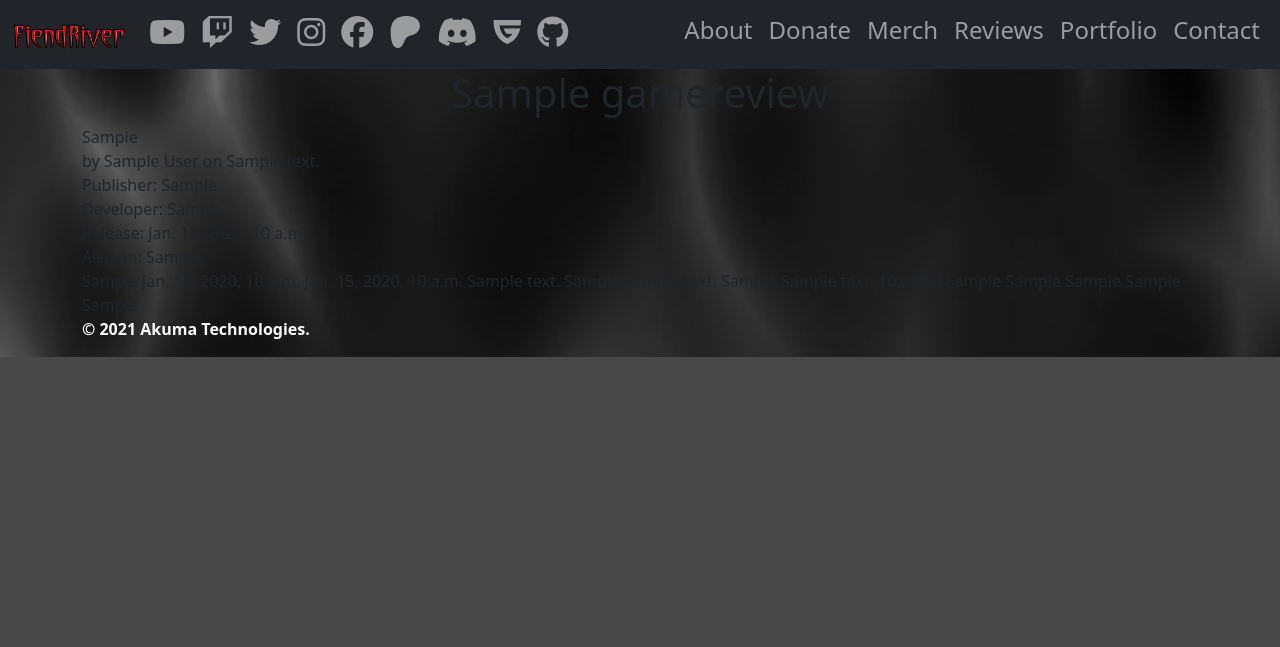
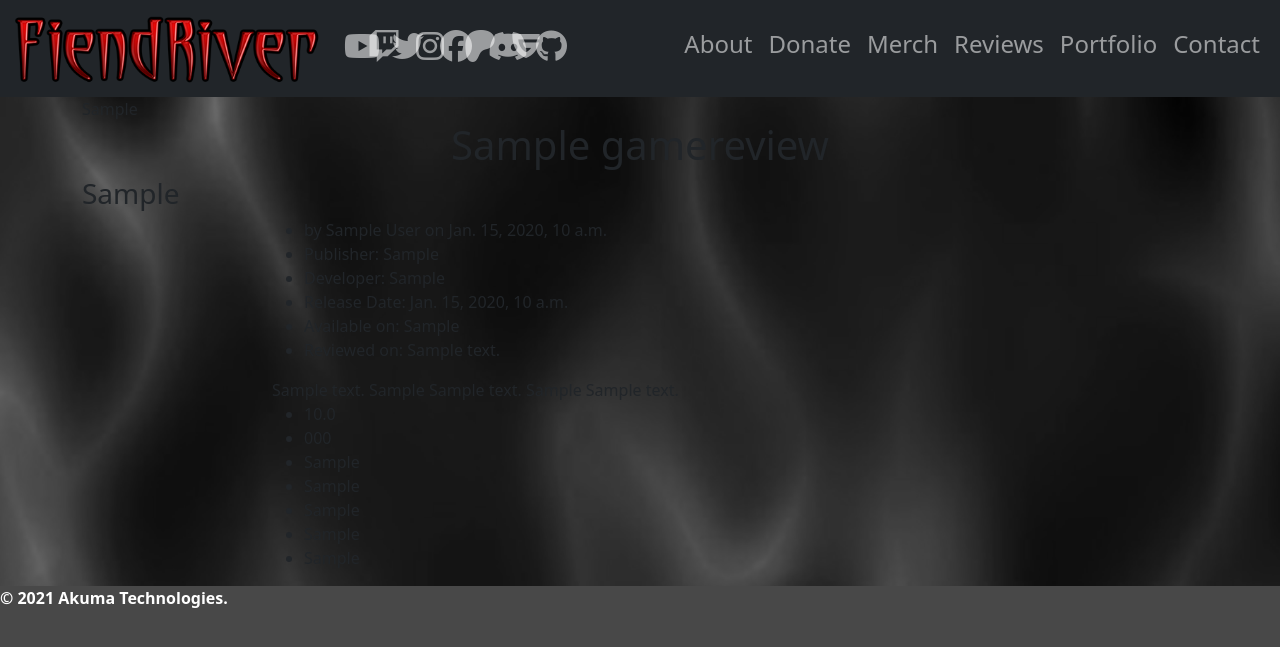
Before and after one commit to Avaddov/FRSITE, a Django app: page /gamereview/1 in a window 1280 px wide. Shown: the top 647 px of the page. Run offline with Django 3.2, Linux system fonts and the light colour scheme; tables that the repository leaves empty hold one stand-in row (values such as "Sample post"); some libraries are stand-ins or nearby versions.

Commit message:
fixed navbar

```diff
--- a/main/forms.py
+++ b/main/forms.py
@@ -13,6 +13,6 @@ class MediaObjectForm(forms.ModelForm):
 class GameReviewForm(forms.ModelForm):
     class Meta:
         model = GameReview
-        fields = ['header', 'game_title', 'headline', 'author', 'publish_date', 'publisher', 'developer', 'release_date', 'reviewed_on', 'platforms',
+        fields = ['header', 'headline', 'author', 'reviewed_on', 'platforms',
         'content_block1',  'media_block1', 'content_block2', 'media_block2', 'content_block3', 'summary',
         'score', 'concept', 'visuals', 'sound', 'playability', 'entertainment_value', 'replay_value'  ]
--- a/main/models.py
+++ b/main/models.py
@@ -38,7 +38,7 @@ class GameReview(models.Model):
     game_title = models.CharField(max_length=200, null=True, blank=True)
     headline = models.CharField(max_length=200, null=True, blank=True)
     author = models.CharField(max_length=200, null=True, blank=True)
-    publish_date = models.DateTimeField(null=True, blank=True)
+    publish_date = models.DateTimeField(auto_now_add=True)
     publisher = models.CharField(max_length=200, null=True, blank=True)
     developer = models.CharField(max_length=200, null=True, blank=True)
     first_release_date = models.DateTimeField(null=True, blank=True)
--- a/main/templates/gamereview.html
+++ b/main/templates/gamereview.html
@@ -8,82 +8,49 @@
 
 <div class="container">
   <div class="row">
-    <div class="ds-header">
-      <div
-        class="
-          field
-          field--name-dynamic-token-fieldnode-game-as-title
-          field--type-ds
-          field--label-hidden
-          gi5-dynamic-token-fieldnode-game-as-title gi5-ds
-          field__item
-        "
-      >
-        <h1 class="page-title">{{GameReview.game_title}}</h1>
-      </div>
+    <div class= "col-12 reviewheader">
+      {{GameReview.header}}
+      <h1>{{GameReview.game_title}}</h1>
+      <h3>{{GameReview.headline}}<h3>
+    </div>
+    <div  class= "col-8 offset-2 reviewinfo">
+      <ul>
+     <li>by {{GameReview.author}} on {{GameReview.publish_date}} </li>
+     <li>Publisher: {{GameReview.publisher}} </li>
+     <li>Developer: {{GameReview.developer}}</li>
+     <li>Release Date: {{GameReview.first_release_date}}</li>
+     <li>Available on: {{GameReview.platforms}}</li>
+     <li>Reviewed on: {{GameReview.reviewed_on}} </li>
+    </ul>
+    </div>
+    <div class= "col-8 offset-2 reviewbody">
+            {{GameReview.content_block1}}
+            {{GameReview.media_block1}}
+            {{GameReview.content_block2}}
+            {{GameReview.media_block2}}
+            {{GameReview.content_block3}}
+    </div>
 
-      <div>
-        <div class="headline">
-            {{GameReview.headline}}
-        </div>
-      </div>
+    <div class= "col-8 offset-2 reviewscore">
+<ul>
+  <li>{{GameReview.score}}</li>
+  <li>{{GameReview.concept}}</li>
+  <li>{{GameReview.visuals}}</li>
+  <li> {{GameReview.sound}} </li>
+  <li>  {{GameReview.playability}}</li>
+  <li>  {{GameReview.entertainment_value}} </li>
+  <li> {{GameReview.replay_value}}</li>
+</ul>
+    </div>
+  </div>
+</div>
 
-      <div>
-        <div class="author-details">
-          by {{GameReview.author}} on {{GameReview.reviewed_on}}
-        </div>
-      </div>
 
-      <div>
-        <div class="views-element-container">
-          <div>
-            <div class="view-content">
-              <div>
-                <div class="views-field views-field-nothing">
-                  <span class="field-content">
-                    <div class="game-details">
-                      <div class="game-details-publisher">
-                        <span>Publisher:</span>
-                        {{GameReview.publisher}}
-                      </div>
-                      <div class="game-details-developer">
-                        <span>Developer:</span>
-                        {{GameReview.developer}}
-                      </div>
 
-                      <div class="game-details-release">
-                        <span>Release:</span>
-                        {{GameReview.first_release_date}}
-                      </div>
 
-                      <div class="game-details-rating">
-                        <!-- <span>Rating:</span>
-                        Mature -->
-                      </div>
-                      <div class="game-details-reviewedon">
-                        <!-- <span>Reviewed on:</span> PlayStation 5 -->
-                      </div>
-                      <div class="game-details-platform">
-                        <span>Also on:</span>
-                        {{GameReview.platforms}}
-                      </div>
-                    </div>
-                  </span>
-                </div>
-              </div>
-            </div>
 
-            {{GameReview.header}}
 
-            {{GameReview.publish_date}}
 
-            {{GameReview.release_date}}
-             {{GameReview.content_block1}}
-            {{GameReview.media_block1}} {{GameReview.content_block2}}
-            {{GameReview.media_block2}} {{GameReview.content_block3}}
-            {{GameReview.score}} {{GameReview.concept}} {{GameReview.visuals}}
-            {{GameReview.sound}} {{GameReview.playability}}
-            {{GameReview.entertainment_value}} {{GameReview.replay_value}}
           </div>
           {% endblock %}
         </div>
--- a/main/templates/index.html
+++ b/main/templates/index.html
@@ -32,7 +32,6 @@
       </script>
 
     </div>
-
 
 
   <div class="row">
--- a/main/templates/partials/navbar.html
+++ b/main/templates/partials/navbar.html
@@ -12,29 +12,47 @@
                 <a class="nav-link active" aria-current="page" href="#">Home</a>
               </li> -->
 
-
+<div class="row">
 
                <!-- <div class="social-nav"> -->
+                <div class="col-4 col-sm-1">
               <li class="nav-item">
                 <a class="nav-link" href="https://www.youtube.com/FiendRiver"target="_blank"><i class="fab fa-youtube fa-2x"></i></a></li>
-              </li>
+                </div>
+                  <div class="col-4 col-sm-1">
+
               <li class="nav-item">
                 <a class="nav-link" href="https://www.twitch.tv/FiendRiver"target="_blank"><i class="fab fa-twitch fa-2x"></i></a></li>
+              </div>
+              <div class="col-4 col-sm-1">
               <li class="nav-item">
                 <a class="nav-link" href="https://www.twitter.com/FiendRiver"target="_blank"><i class="fab fa-twitter fa-2x"></i></a></li>
+              </div>
+              <div class="col-4 col-sm-1">
               <li class="nav-item">
                 <a class="nav-link" href="https://www.instagram.com/FiendRiver"target="_blank"><i class="fab fa-instagram fa-2x"></i></a></li>
+              </div>
+              <div class="col-4 col-sm-1">
               <li class="nav-item">
                 <a class="nav-link" href="https://www.facebook.com/FiendRiver"target="_blank"><i class="fab fa-facebook fa-2x"></i></a></li>
+              </div>
+              <div class="col-4 col-sm-1">
               <li class="nav-item">
                 <a class="nav-link" href="https://www.patreon.com/FiendRiver"target="_blank"><i class="fab fa-patreon fa-2x"></i></a></li>
+              </div>
+              <div class="col-4 col-sm-1">
               <li class="nav-item">
                 <a class="nav-link" href="https://discord.gg/dG7mcKP"target="_blank"><i class="fab fa-discord fa-2x"></i></a></li>
+              </div>
+              <div class="col-4 col-sm-1">
               <li class="nav-item">
                 <a class="nav-link"href="https://www.guilded.gg/r/zzORL8ddDR?i=Vmyw9914"target="_blank"><i class="fab fa-guilded fa-2x"></i></a></li>
+              </div>
+              <div class="col-4 col-sm-1">
               <li class="nav-item">
                 <a class="nav-link" href="https://www.github.com/FiendRiver"target="_blank"><i class="fab fa-github fa-2x"></i></a></li>
-              <!-- </div> -->
+              </div>
+              </div>
 
                                 <li style="padding-left: 100px;" class="nav-item">
                                   <a class="nav-link" href="/#about-card"> <h4> About</h4></a></li>
```
